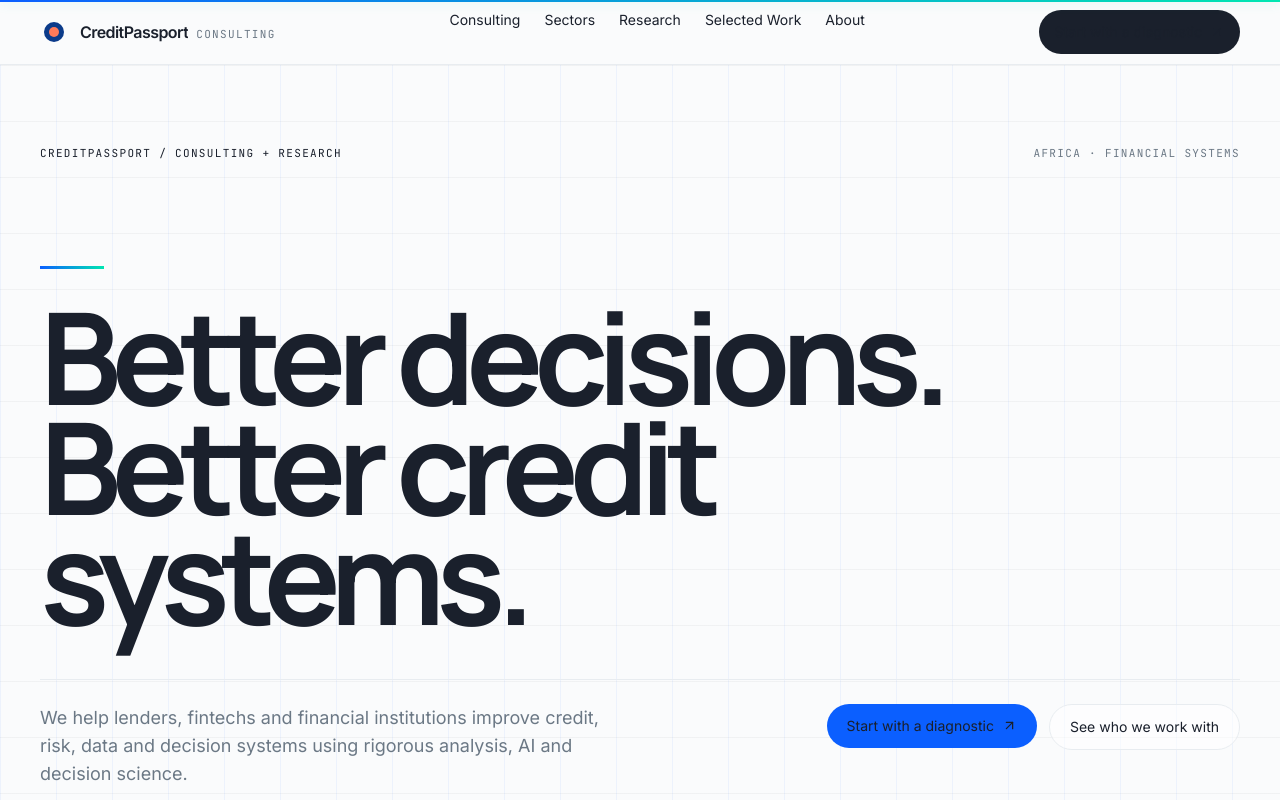
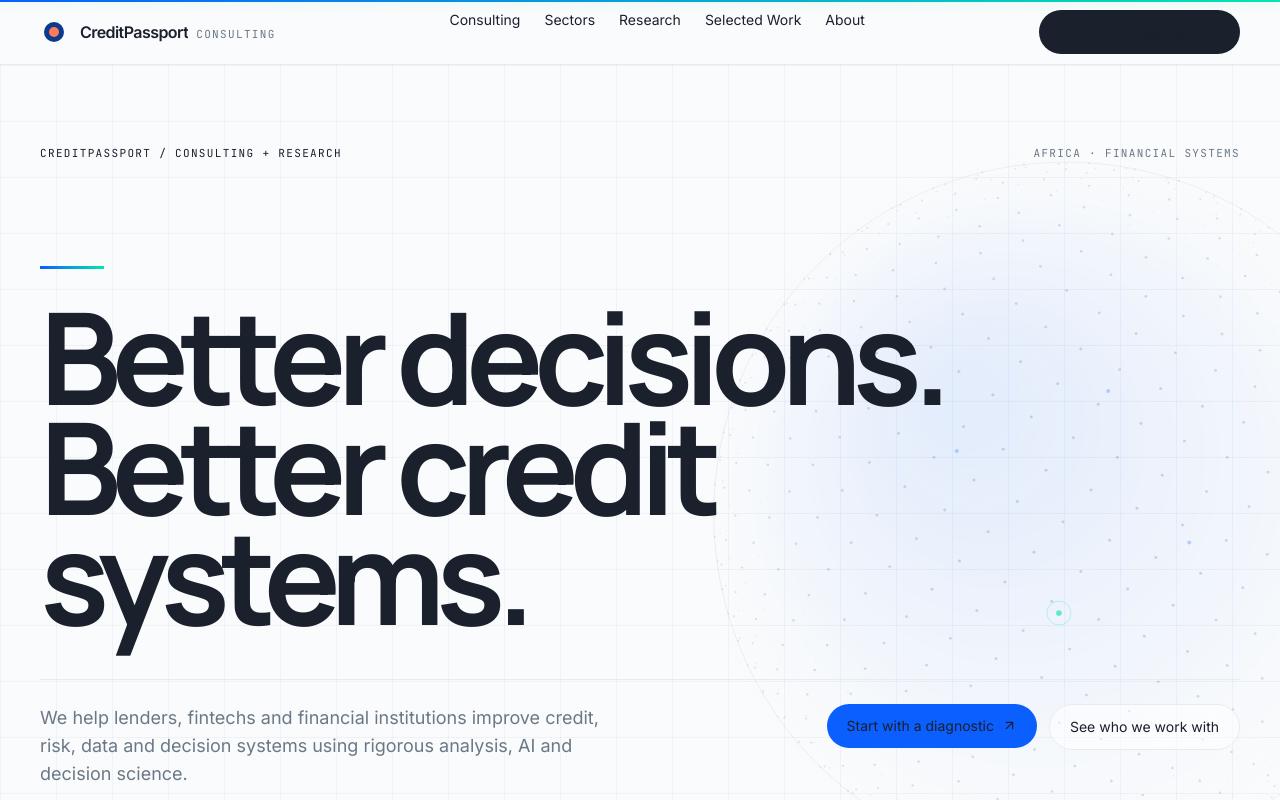
Before and after one commit to AdepojuJeremy/credit-passport-consultancy, a Next.js app: page / in a window 1280 px wide. Shown: the top 800 px of the page. Built offline with nearby package versions, Linux system fonts and the light colour scheme; no server answers.

Commit message:
style: position hero globe behind opening content

```diff
--- a/app/globals.css
+++ b/app/globals.css
@@ -100,6 +100,37 @@ select {
     linear-gradient(to right, rgba(11, 95, 255, 0.055) 1px, transparent 1px),
     linear-gradient(to bottom, rgba(26, 32, 44, 0.045) 1px, transparent 1px);
   background-size: 56px 56px;
+}
+
+#main-content > section.section-grid:first-child {
+  position: relative;
+  isolation: isolate;
+  overflow: clip;
+}
+
+#main-content > section.section-grid:first-child > .site-container {
+  position: relative;
+  z-index: 2;
+}
+
+.hero-globe-perspective {
+  position: absolute;
+  z-index: 1;
+  top: clamp(2rem, 6vh, 5.5rem);
+  right: clamp(-25rem, -14vw, -7rem);
+  width: clamp(42rem, 64vw, 72rem);
+  aspect-ratio: 1;
+  perspective: 1100px;
+  pointer-events: auto;
+  opacity: 0.82;
+  mask-image: radial-gradient(circle at 50% 50%, black 0 58%, rgba(0, 0, 0, 0.72) 70%, transparent 88%);
+}
+
+.hero-globe-shell {
+  width: 100%;
+  height: 100%;
+  transform-style: preserve-3d;
+  will-change: transform;
 }
 
 .inverse-grid {
@@ -210,6 +241,14 @@ select {
   .display {
     font-size: clamp(3.6rem, 17vw, 6rem);
   }
+
+  .hero-globe-perspective {
+    top: 7rem;
+    right: -72vw;
+    width: 138vw;
+    opacity: 0.38;
+    pointer-events: none;
+  }
 }
 
 @media (prefers-reduced-motion: reduce) {
@@ -230,4 +269,8 @@ select {
   .brand-rule {
     animation: none;
   }
+
+  .hero-globe-shell {
+    transform: none !important;
+  }
 }
```
